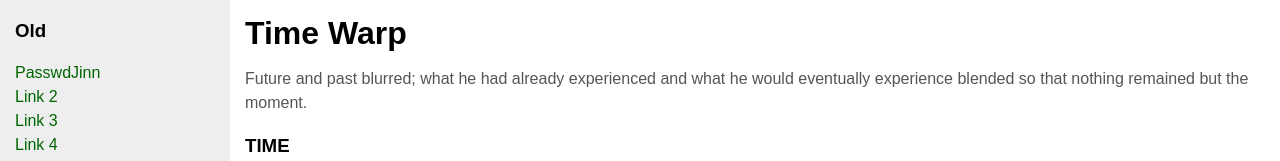
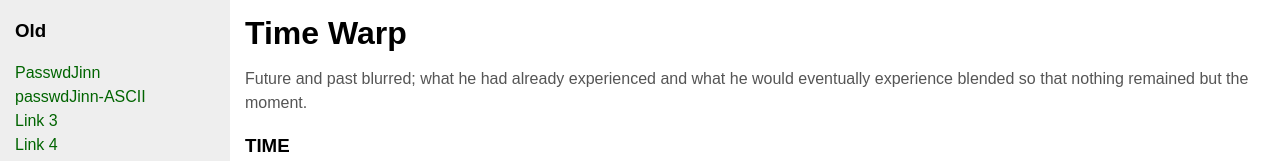
Before and after one commit to ciphersson/ciphersson.github.io, a plain HTML site: page index.html in a window 1280 px wide. Shown: the top 161 px of the page. Drawn offline with Linux system fonts and the light colour scheme.

Commit message:
Update index.html

```diff
--- a/index.html
+++ b/index.html
@@ -90,7 +90,7 @@
 					<h3>Old</h3>
 					<ul>
 						<li><a href="https://ciphersson.github.io/passwdJinn.html">PasswdJinn</a></li>
-						<li><a href="#">Link 2</a></li>
+						<li><a href="https://ciphersson.github.io/passwdJinn-ASCII.html">passwdJinn-ASCII</a></li>
 						<li><a href="#">Link 3</a></li>
 						<li><a href="#">Link 4</a></li>
 						<li><a href="#">Link 5</a></li>
```
